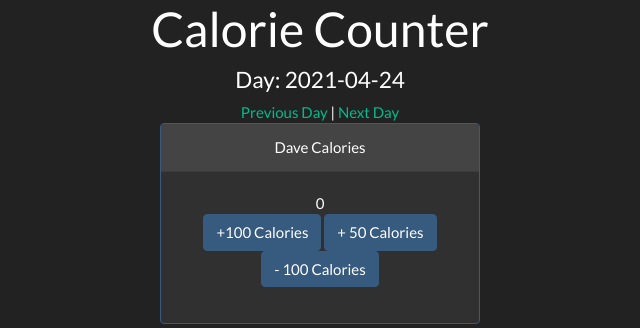
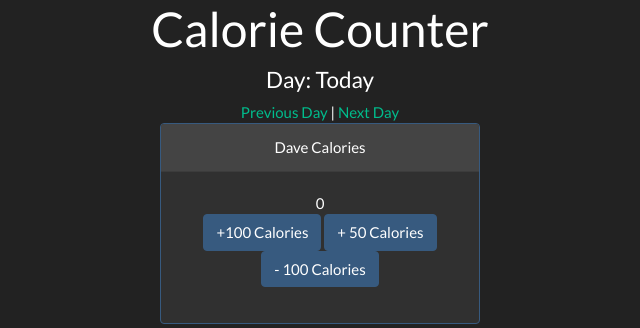
Before and after one commit to DJSaunders1997/Calorie-Website, a Flask app: page / in a window 1280 px wide. Shown: the top 328 px of the page, without its empty margins (320-960 px from the left). Run offline with Flask 2, Linux system fonts and the light colour scheme; data that the repository does not hold is empty; some libraries are stand-ins or nearby versions.

Commit message:
Added Today, Yesterdat, Tommorow text

```diff
--- a/templates/index.html
+++ b/templates/index.html
@@ -95,7 +95,16 @@
 
 <body style="text-align: center;">
 	<h1>Calorie Counter</h1>
-	<h4>Day: {{date.strftime("%Y-%m-%d")}}</h4>
+
+		{% if date.date() == datetime.datetime.today().date() %}
+			<h4>Day: Today </h4>
+		{% elif date.date() == (datetime.datetime.today()+ datetime.timedelta(days=1)).date() %}
+			<h4>Day: Tomorrow </h4>
+		{% elif date.date() == (datetime.datetime.today()+ datetime.timedelta(days=-1)).date() %}
+			<h4>Day: Yesterday </h4>
+		{% else %}
+			<h4>Day: {{date.strftime("%Y-%m-%d")}}</h4>
+		{% endif %}
 
 	<a href={{ (date+datetime.timedelta(days=-1)).strftime("%Y-%m-%d") }} id=prev-day>Previous Day</a> |
 	<a href={{ (date+datetime.timedelta(days=1)).strftime("%Y-%m-%d") }} id=next-day>Next Day</a>
```
